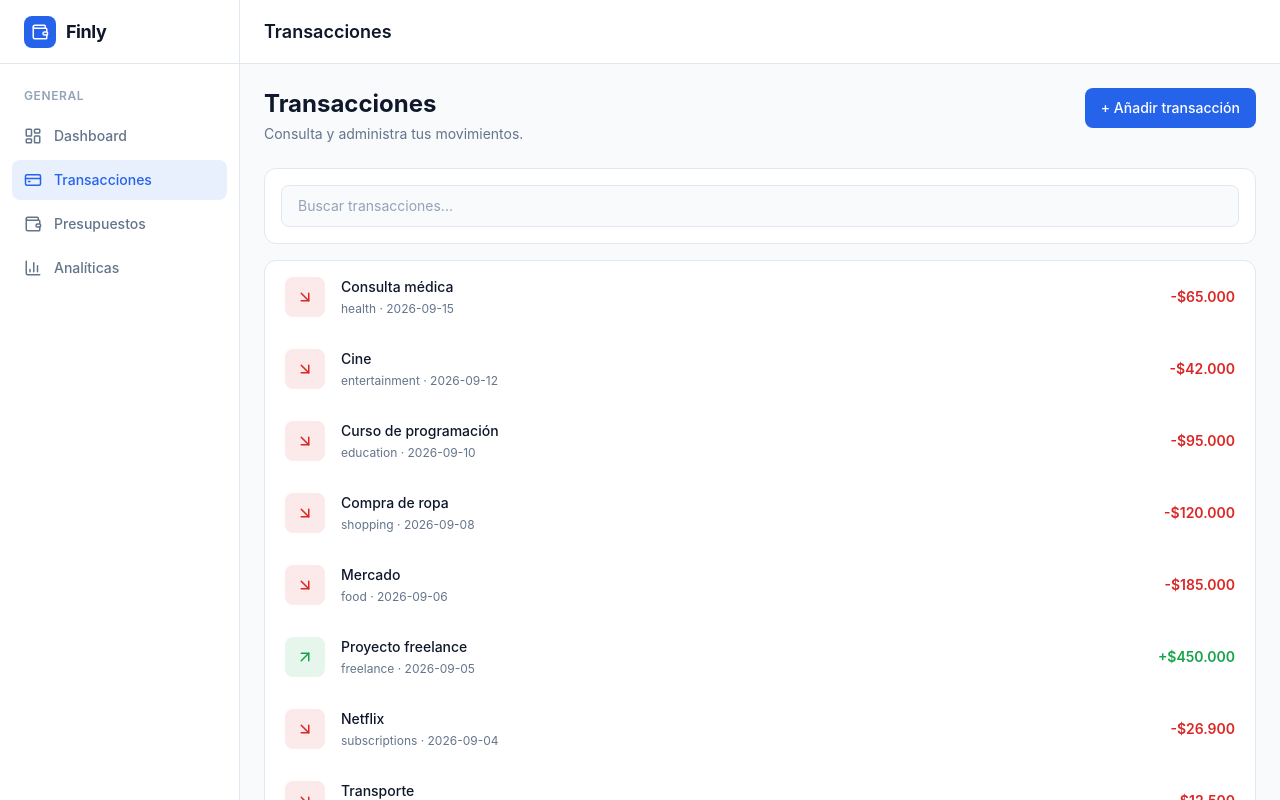
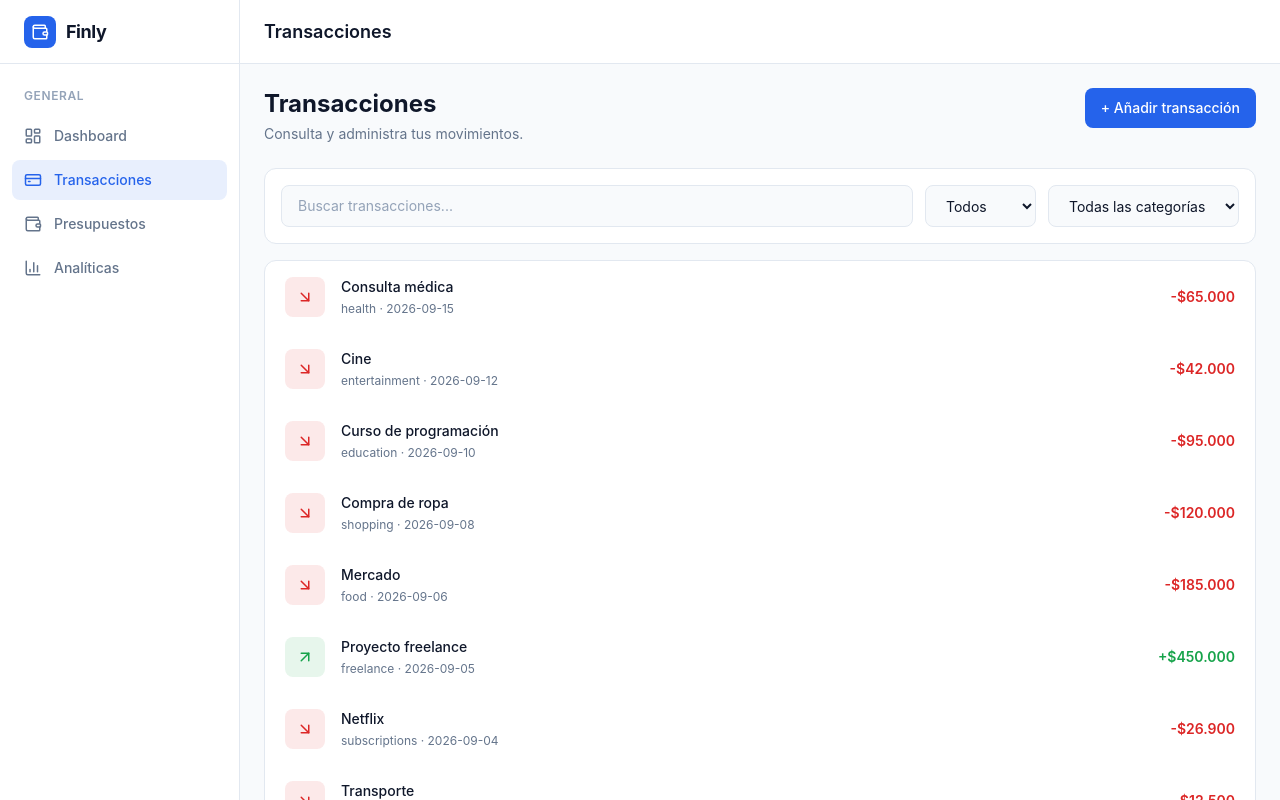
Before and after one commit to juanfeoru/finly, a React (Vite) app: page /transactions in a window 1280 px wide. Shown: the top 800 px of the page. Built offline with nearby package versions, Linux system fonts and the light colour scheme.

Commit message:
feat: add transaction filters

```diff
--- a/src/pages/Transactions.tsx
+++ b/src/pages/Transactions.tsx
@@ -1,5 +1,5 @@
 import { useOutletContext } from "react-router";
-import type { Transaction } from "../types/transaction";
+import type { Transaction, TransactionCategory } from "../types/transaction";
 import { ArrowDownRight, ArrowUpRight } from "lucide-react";
 import { useState } from "react";
 import TransactionEmpty from "../components/transactions/TransactionEmpty";
@@ -8,17 +8,30 @@ interface AppLayoutContext {
   transactions: Transaction[];
 }
 
+type TransactionFilter = "all" | "income" | "expense";
+
+type CategoryFilter = "all" | TransactionCategory;
+
 export default function Transactions() {
   const { transactions } = useOutletContext<AppLayoutContext>();
 
   const [search, setSearch] = useState("");
+  const [typeFilter, setTypeFilter] = useState<TransactionFilter>("all");
+  const [categoryFilter, setCategoryFilter] = useState<CategoryFilter>("all");
 
-  const filteredTransactions = transactions.filter((transaction) =>
-    transaction.description
+  const filteredTransactions = transactions.filter((transaction) => {
+    const matchesSearch = transaction.description
       .trim()
       .toLowerCase()
-      .includes(search.trim().toLowerCase()),
-  );
+      .includes(search.trim().toLowerCase());
+
+    const matchesType = typeFilter === "all" || transaction.type === typeFilter;
+
+    const marchesCategory =
+      categoryFilter === "all" || transaction.category === categoryFilter;
+
+    return matchesSearch && matchesType && marchesCategory;
+  });
 
   const sortedTransactions = [...filteredTransactions].sort(
     (a, b) => new Date(b.date).getTime() - new Date(a.date).getTime(),
@@ -46,14 +59,46 @@ export default function Transactions() {
       </div>
 
       <div className="mb-4 rounded-xl border border-border bg-surface p-4">
-        <div className="relative">
+        <div className="flex flex-col gap-3 sm:flex-row">
           <input
             type="text"
             value={search}
             onChange={(e) => setSearch(e.target.value)}
             placeholder="Buscar transacciones..."
-            className="w-full rounded-lg border border-border bg-background px-4 py-2.5 text-sm text-primary-text outline-none placeholder:text-muted focus:border-primary"
+            className="flex-1 rounded-lg border border-border bg-background px-4 py-2.5 text-sm text-primary-text outline-none placeholder:text-muted focus:border-primary"
           />
+
+          <select
+            value={typeFilter}
+            onChange={(e) => setTypeFilter(e.target.value as TransactionFilter)}
+            className="rounded-lg border border-border bg-background px-4 py-2.5 text-sm text-primary-text outline-none focus:border-primary cursor-pointer"
+          >
+            <option value="all">Todos</option>
+            <option value="income">Ingresos</option>
+            <option value="expense">Gastos</option>
+          </select>
+
+          <select
+            value={categoryFilter}
+            onChange={(e) =>
+              setCategoryFilter(e.target.value as CategoryFilter)
+            }
+            className="rounded-lg border border-border bg-background px-4 py-2.5 text-sm text-primary-text outline-none focus:border-primary cursor-pointer"
+          >
+            <option value="all">Todas las categorías</option>
+            <option value="food">Alimentación</option>
+            <option value="transportation">Transporte</option>
+            <option value="entertainment">Entretenimiento</option>
+            <option value="health">Salud</option>
+            <option value="education">Educación</option>
+            <option value="housing">Vivienda</option>
+            <option value="shopping">Compras</option>
+            <option value="subscriptions">Suscripciones</option>
+            <option value="salary">Salario</option>
+            <option value="freelance">Freelance</option>
+            <option value="investment">Inversiones</option>
+            <option value="other">Otros</option>
+          </select>
         </div>
       </div>
 
```
